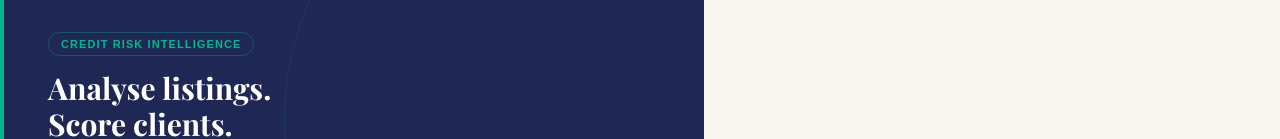
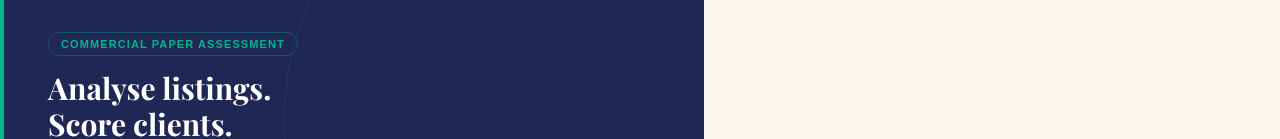
Before and after one commit to smartrisksheets-collab/CP, a React (Vite) app in the folder frontend/: page /login in a window 1280 px wide. Shown: the top 139 px of the page. Built offline with nearby package versions, Linux system fonts and the light colour scheme; no server answers.

Commit message:
Update Login.jsx

```diff
--- a/frontend/src/pages/Login.jsx
+++ b/frontend/src/pages/Login.jsx
@@ -259,7 +259,7 @@ export default function Login() {
                    style={{ height:36, width:"auto", objectFit:"contain" }} />
             </div>
           )}
-          <div style={S.heroLabel}>Credit Risk Intelligence</div>
+          <div style={S.heroLabel}>Commercial Paper Assessment</div>
           <h1 style={S.heroHeading}>
             Analyse listings.<br/>
             Score clients.<br/>
```
